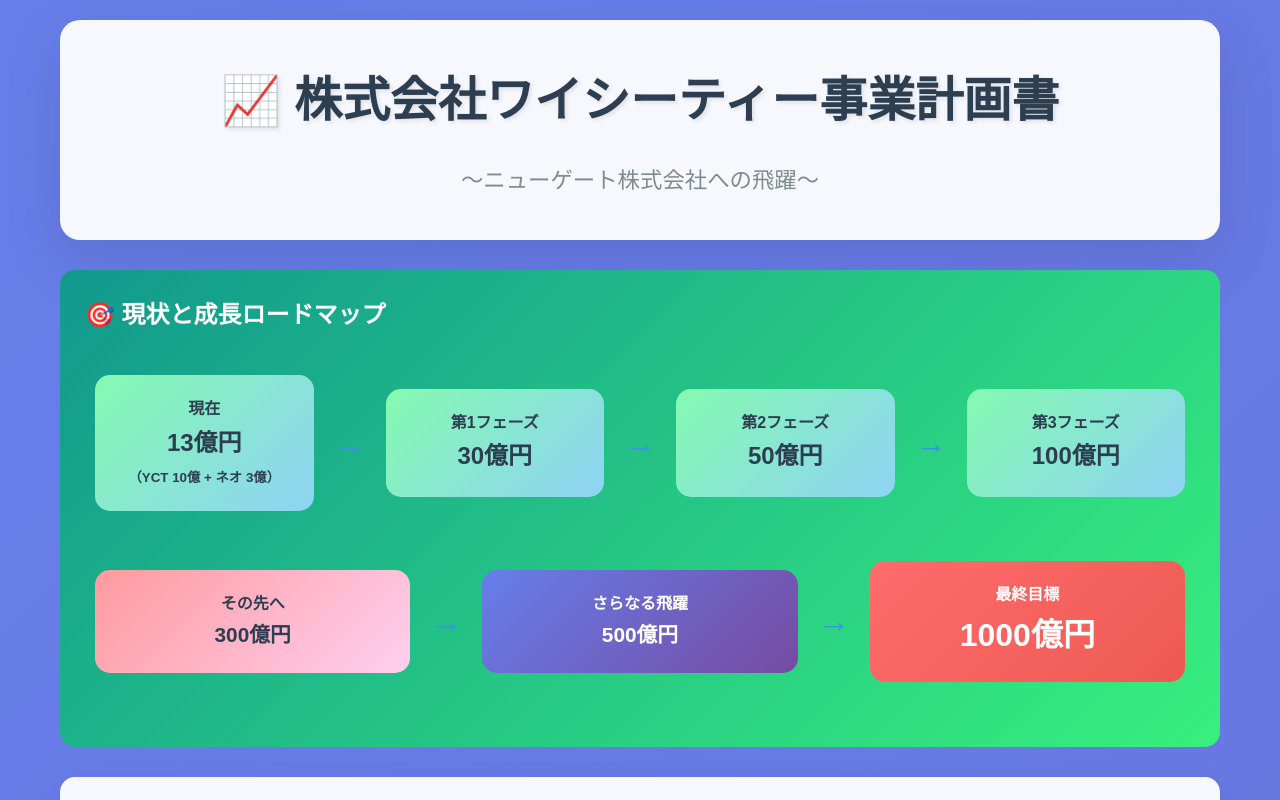
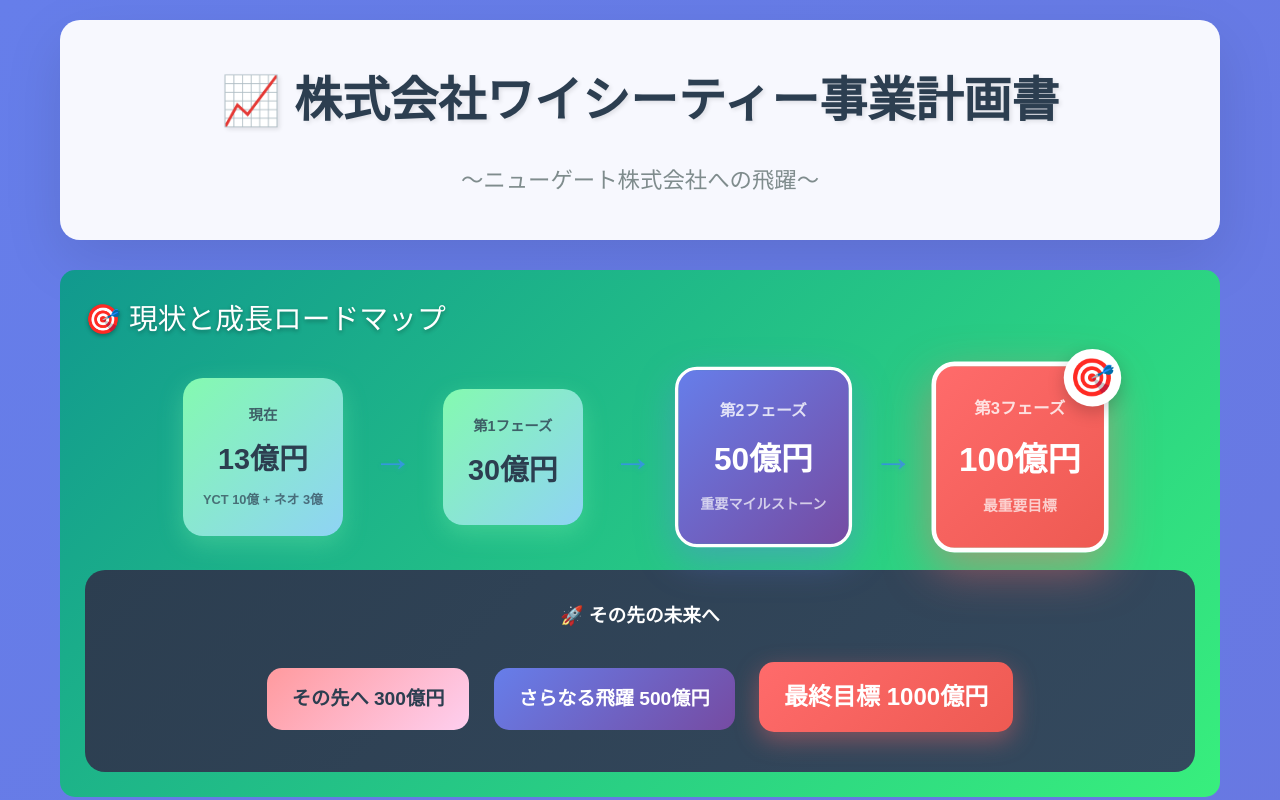
Before and after one commit to yhosokawabiz-debug/newgate, a plain HTML site: page index.html in a window 1280 px wide. Shown: the top 800 px of the page. Drawn offline with Linux system fonts and the light colour scheme.

Commit message:
Update index.html

```diff
--- a/index.html
+++ b/index.html
@@ -178,28 +178,130 @@
 
         .growth-path {
             display: flex;
-            justify-content: space-around;
+            justify-content: center;
             align-items: center;
             margin: 30px 0;
             flex-wrap: wrap;
+            gap: 20px;
         }
 
         .growth-step {
             background: linear-gradient(135deg, #84fab0 0%, #8fd3f4 100%);
-            padding: 20px;
-            border-radius: 15px;
+            padding: 25px 20px;
+            border-radius: 20px;
             text-align: center;
-            margin: 10px;
-            flex: 1;
-            min-width: 150px;
             color: #2c3e50;
             font-weight: bold;
+            transition: all 0.3s ease;
+            min-width: 140px;
+            box-shadow: 0 8px 25px rgba(132, 250, 176, 0.3);
+        }
+
+        .growth-step:hover {
+            transform: translateY(-5px);
+            box-shadow: 0 15px 35px rgba(132, 250, 176, 0.4);
+        }
+
+        .growth-step.milestone-50 {
+            background: linear-gradient(135deg, #667eea 0%, #764ba2 100%);
+            color: white;
+            transform: scale(1.1);
+            box-shadow: 0 12px 35px rgba(102, 126, 234, 0.4);
+            border: 3px solid #fff;
+        }
+
+        .growth-step.milestone-100 {
+            background: linear-gradient(135deg, #ff6b6b 0%, #ee5a52 100%);
+            color: white;
+            transform: scale(1.15);
+            box-shadow: 0 15px 40px rgba(255, 107, 107, 0.5);
+            border: 4px solid #fff;
+            position: relative;
+        }
+
+        .growth-step.milestone-100::before {
+            content: '🎯';
+            position: absolute;
+            top: -15px;
+            right: -15px;
+            font-size: 2em;
+            background: white;
+            border-radius: 50%;
+            width: 50px;
+            height: 50px;
+            display: flex;
+            align-items: center;
+            justify-content: center;
+            box-shadow: 0 5px 15px rgba(0,0,0,0.2);
+        }
+
+        .growth-step-title {
+            font-size: 0.9em;
+            margin-bottom: 8px;
+            opacity: 0.8;
+        }
+
+        .growth-step-value {
+            font-size: 1.8em;
+            font-weight: 900;
+            margin-bottom: 5px;
+        }
+
+        .growth-step-small {
+            font-size: 0.8em;
+            opacity: 0.7;
         }
 
         .arrow {
-            font-size: 2em;
+            font-size: 2.5em;
             color: #3498db;
             margin: 0 10px;
+            text-shadow: 0 2px 4px rgba(52, 152, 219, 0.3);
+        }
+
+        .future-goals {
+            background: linear-gradient(135deg, #2c3e50 0%, #34495e 100%);
+            padding: 30px;
+            border-radius: 20px;
+            margin-top: 30px;
+            text-align: center;
+        }
+
+        .future-step {
+            display: inline-block;
+            padding: 15px 25px;
+            margin: 10px;
+            border-radius: 15px;
+            color: white;
+            font-weight: bold;
+            font-size: 1.2em;
+            transition: all 0.3s ease;
+        }
+
+        .future-step.step-300 {
+            background: linear-gradient(135deg, #ff9a9e 0%, #fecfef 100%);
+            color: #2c3e50;
+        }
+
+        .future-step.step-500 {
+            background: linear-gradient(135deg, #667eea 0%, #764ba2 100%);
+        }
+
+        .future-step.step-1000 {
+            background: linear-gradient(135deg, #ff6b6b 0%, #ee5a52 100%);
+            font-size: 1.5em;
+            box-shadow: 0 8px 25px rgba(255, 107, 107, 0.4);
+        }
+
+        .future-step:hover {
+            transform: translateY(-3px);
+        }
+
+        .roadmap-title {
+            color: white;
+            font-size: 1.8em;
+            margin-bottom: 20px;
+            text-shadow: 0 2px 4px rgba(0,0,0,0.3);
         }
 
         .detailed-box {
@@ -296,44 +398,37 @@
         </div>
 
         <div class="current-status">
-            <h2 style="margin-bottom: 15px;">🎯 現状と成長ロードマップ</h2>
+            <div class="roadmap-title">🎯 現状と成長ロードマップ</div>
             <div class="growth-path">
                 <div class="growth-step">
-                    <div>現在</div>
-                    <div style="font-size: 1.5em;">13億円</div>
-                    <small>（YCT 10億 + ネオ 3億）</small>
+                    <div class="growth-step-title">現在</div>
+                    <div class="growth-step-value">13億円</div>
+                    <div class="growth-step-small">YCT 10億 + ネオ 3億</div>
                 </div>
                 <div class="arrow">→</div>
                 <div class="growth-step">
-                    <div>第1フェーズ</div>
-                    <div style="font-size: 1.5em;">30億円</div>
+                    <div class="growth-step-title">第1フェーズ</div>
+                    <div class="growth-step-value">30億円</div>
                 </div>
                 <div class="arrow">→</div>
-                <div class="growth-step">
-                    <div>第2フェーズ</div>
-                    <div style="font-size: 1.5em;">50億円</div>
+                <div class="growth-step milestone-50">
+                    <div class="growth-step-title">第2フェーズ</div>
+                    <div class="growth-step-value">50億円</div>
+                    <div class="growth-step-small">重要マイルストーン</div>
                 </div>
                 <div class="arrow">→</div>
-                <div class="growth-step">
-                    <div>第3フェーズ</div>
-                    <div style="font-size: 1.5em;">100億円</div>
+                <div class="growth-step milestone-100">
+                    <div class="growth-step-title">第3フェーズ</div>
+                    <div class="growth-step-value">100億円</div>
+                    <div class="growth-step-small">最重要目標</div>
                 </div>
             </div>
-            <div class="growth-path" style="margin-top: 20px;">
-                <div class="growth-step" style="background: linear-gradient(135deg, #ff9a9e 0%, #fecfef 100%);">
-                    <div>その先へ</div>
-                    <div style="font-size: 1.3em;">300億円</div>
-                </div>
-                <div class="arrow">→</div>
-                <div class="growth-step" style="background: linear-gradient(135deg, #667eea 0%, #764ba2 100%); color: white;">
-                    <div>さらなる飛躍</div>
-                    <div style="font-size: 1.3em;">500億円</div>
-                </div>
-                <div class="arrow">→</div>
-                <div class="growth-step" style="background: linear-gradient(135deg, #ff6b6b 0%, #ee5a52 100%); color: white;">
-                    <div style="font-weight: bold;">最終目標</div>
-                    <div style="font-size: 2em; font-weight: bold;">1000億円</div>
-                </div>
+
+            <div class="future-goals">
+                <h3 style="color: white; margin-bottom: 20px;">🚀 その先の未来へ</h3>
+                <div class="future-step step-300">その先へ 300億円</div>
+                <div class="future-step step-500">さらなる飛躍 500億円</div>
+                <div class="future-step step-1000">最終目標 1000億円</div>
             </div>
         </div>
 
@@ -1010,6 +1105,10 @@
                         <strong>大型貨物</strong><br>
                         カインズ筆頭
                     </div>
+                    <div class="metric-item">
+                        <strong>既存3PL刷新</strong><br>
+                        FBA・RSL・スクロール360対抗
+                    </div>
                 </div>
 
                 <h4>🏢 物流インフラ統合計画</h4>
@@ -1019,6 +1118,7 @@
                         <li>立地や候補地を選定中</li>
                         <li>3温度帯の対応を可能とする</li>
                         <li>旧YCT商材とネオ商材をまとめて荷受け</li>
+                        <li>既存3PL刷新の荷物も同倉庫へ統合</li>
                         <li>自社配送と路線便にて全国出荷を実施</li>
                     </ul>
                 </div>
@@ -1040,8 +1140,11 @@
                     <li>3温度帯対応による事業領域拡大</li>
                     <li>自社配送網の最大活用</li>
                     <li>全国展開の基盤構築</li>
+                    <li>23区内1区あたり1日500件出荷体制の実現</li>
                 </ul>
             </div>
+
+        </div>
 
         <div class="final-message">
             <p style="font-size: 1.4em; margin-bottom: 20px;">
```
